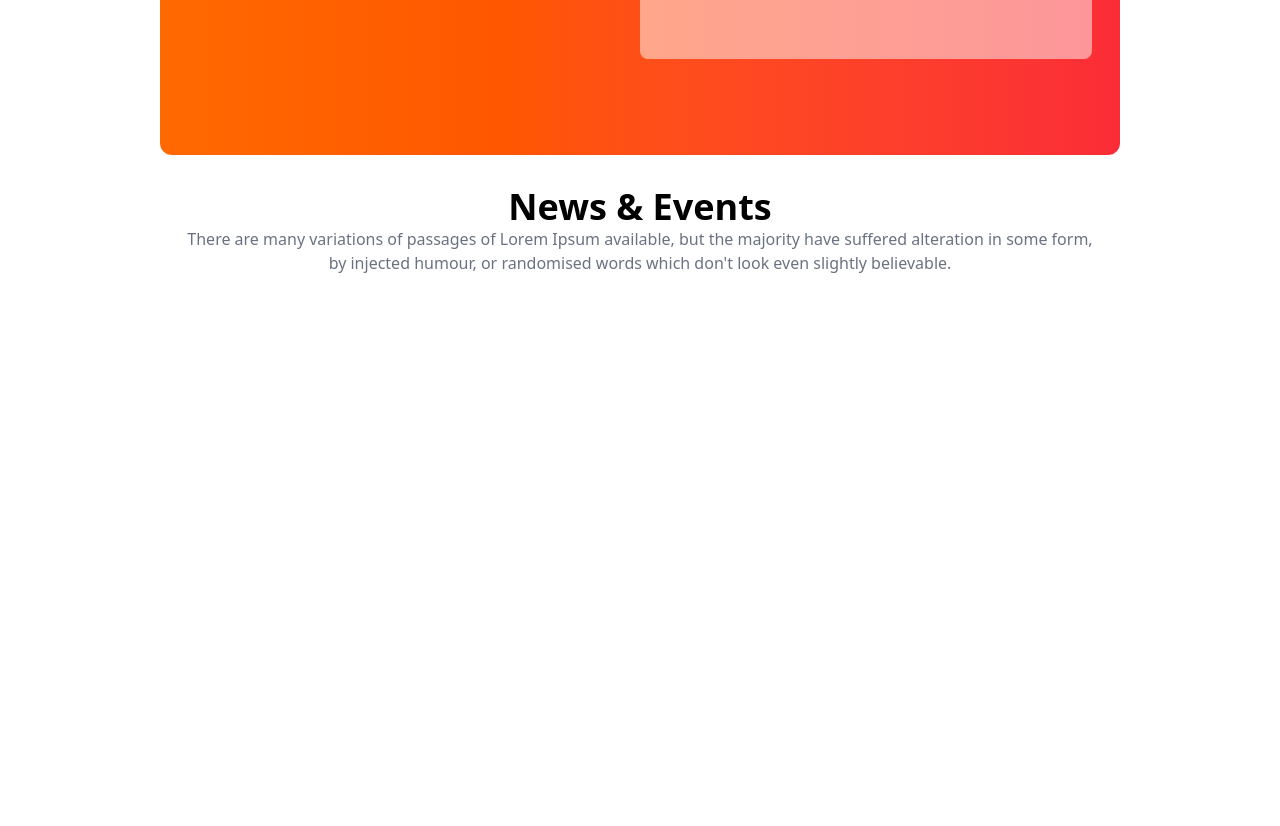
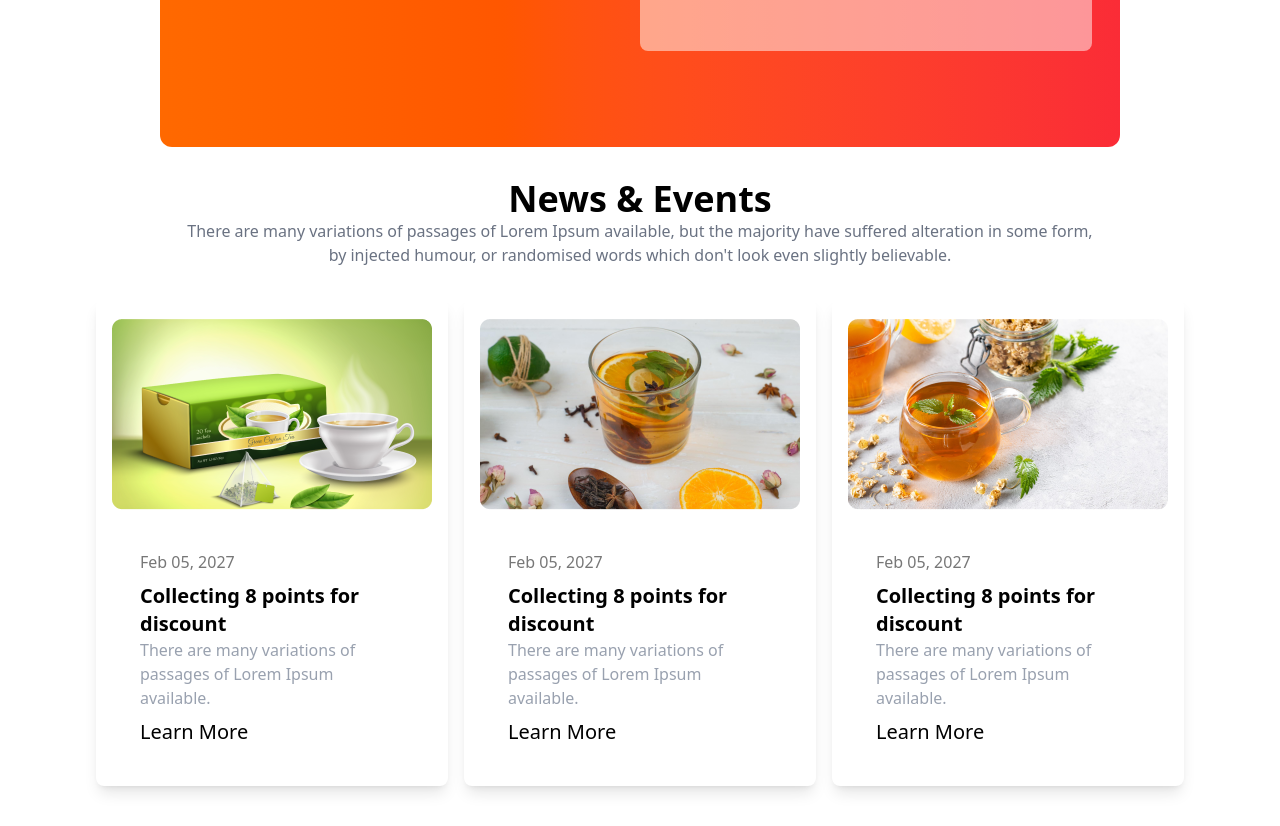
Before and after one commit to isumaiya572/Tea-House, a plain HTML site: page index.html in a window 1280 px wide. Shown: the part 2301-3127 px from the top of the page. Before the commit the page ends 2576 px from the top, so only its background shows below. Drawn offline with nearby package versions, Linux system fonts and the light colour scheme.

Commit message:
added the newes and feeds here

```diff
--- a/index.html
+++ b/index.html
@@ -122,7 +122,7 @@
         </div>
       </section>
       <!-- review section -->
-       <section class="mt-20 lg:px-40">
+       <section class=" lg:mt-18 lg:px-40">
          <div class=" bg-gradient-to-r from-orange-500 to-red-500 rounded-xl grid grid-cols-1 lg:grid-cols-2 text-white mb-8 px-7 md:px-7">
             <div class=" md:w-5/6">
                <h1 class="text-5xl font-bold mb-4 mt-50">Meet Our Super Clients</h1>
@@ -187,6 +187,35 @@
               </p>
             </div>
         </section>
+        <div class="grid lg:grid-cols-3 gap-4 mx-4 items-center md:mt-8 lg:px-20 pb-10">
+          <div class="rounded-lg shadow-lg bg-white overflow-hidden">
+            <img class="mx-auto pt-5" src="images/news-1.png" alt="green tea newsfeed">
+          <div class="pl-11 p-10">
+           <p class="text-[#777777]">Feb 05, 2027</p>
+           <h3 class="text-xl font-bold pt-2">Collecting 8 points for discount</h3>
+           <p class="text-gray-400 pb-2">There are many variations of passages of Lorem Ipsum available.</p>
+           <h4 class="text-xl">Learn More</h4>
+          </div>
+        </div>
+        <div class="rounded-lg shadow-lg bg-white overflow-hidden">
+          <img class="mx-auto pt-5" src="images/news-2.png" alt="green tea newsfeed">
+        <div class="pl-11 p-10">
+         <p class="text-[#777777]">Feb 05, 2027</p>
+         <h3 class="text-xl font-bold pt-2">Collecting 8 points for discount</h3>
+         <p class="text-gray-400 pb-2">There are many variations of passages of Lorem Ipsum available.</p>
+         <h4 class="text-xl">Learn More</h4>
+        </div>
+      </div>
+      <div class="rounded-lg shadow-lg bg-white overflow-hidden">
+        <img class="mx-auto pt-5" src="images/news-3.png" alt="green tea newsfeed">
+      <div class="pl-11 p-10">
+       <p class="text-[#777777]">Feb 05, 2027</p>
+       <h3 class="text-xl font-bold pt-2">Collecting 8 points for discount</h3>
+       <p class="text-gray-400 pb-2">There are many variations of passages of Lorem Ipsum available.</p>
+       <h4 class="text-xl">Learn More</h4>
+      </div>
+       </div>
+      </div>
     </main>
     <footer>
 
```
